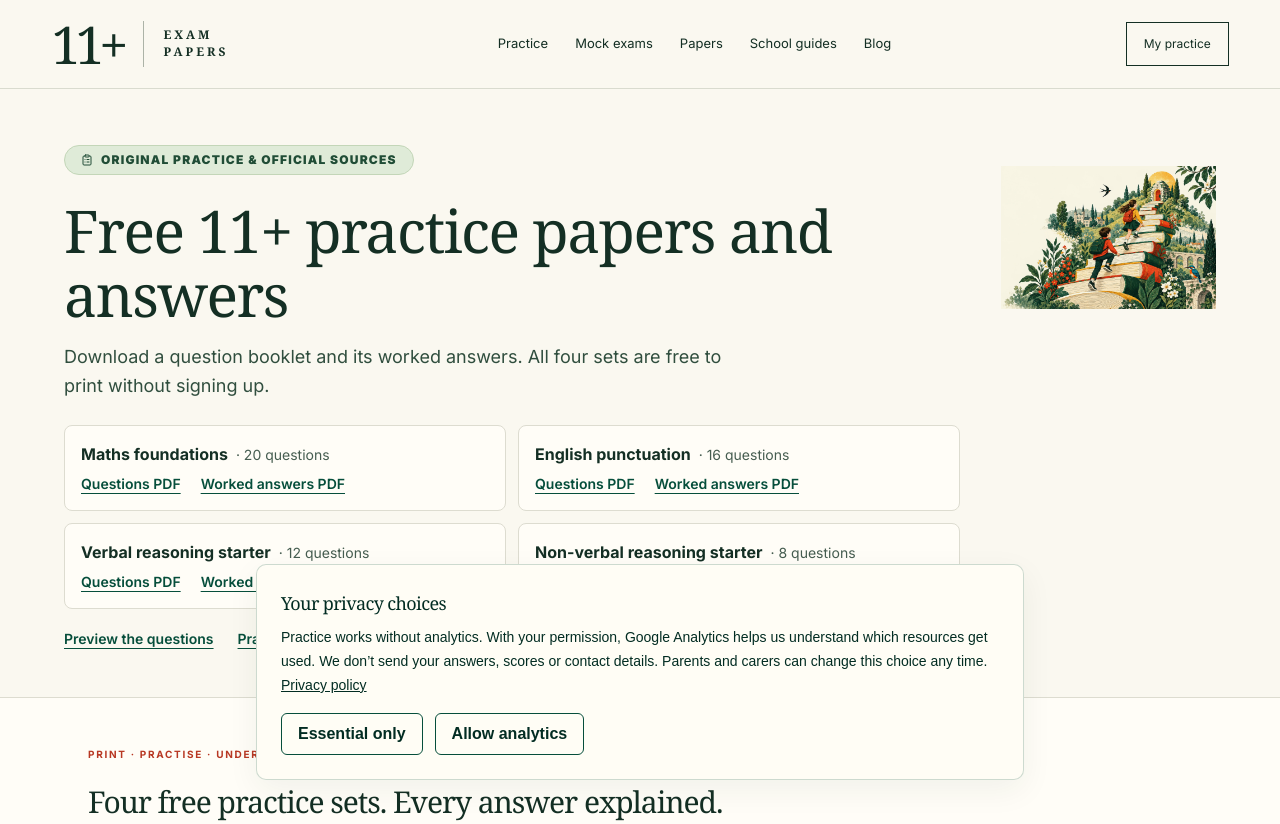
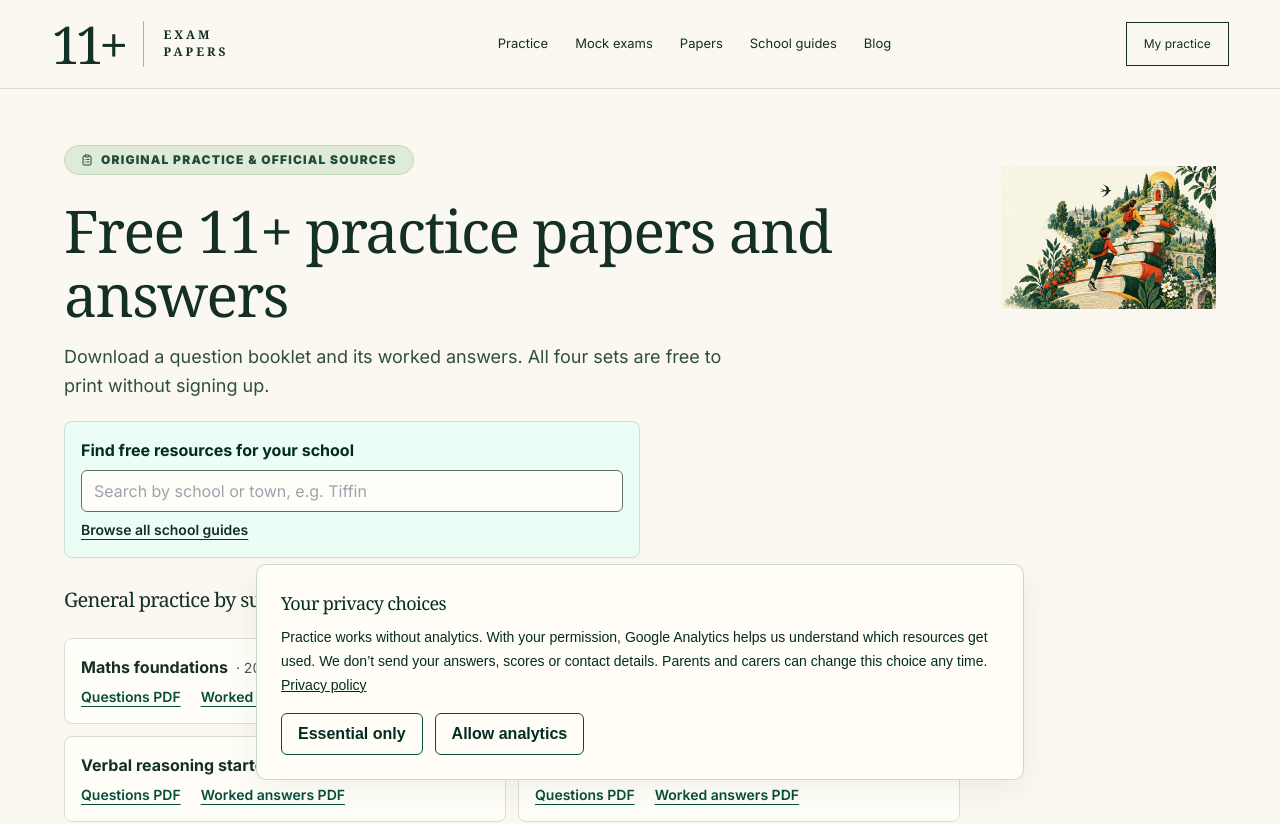
Before and after one commit to vimldn/11plus6, a Next.js app: page /papers in a window 1280 px wide. Shown: the top 824 px of the page. Built offline with nearby package versions, Linux system fonts and the light colour scheme.

Commit message:
Put school lookup and worked answers first on Papers

```diff
--- a/app/papers/PapersClient.tsx
+++ b/app/papers/PapersClient.tsx
@@ -498,6 +498,12 @@ function PapersPageInner() {
     });
   }, [search, filter]);
 
+  const [schoolLookup, setSchoolLookup] = useState('');
+  const lookup = schoolLookup.trim().toLowerCase();
+  const schoolMatches = lookup ? SCHOOLS.filter(s =>
+    [s.name, s.shortName, s.location.area, s.location.city].some(value => value.toLowerCase().includes(lookup))
+  ).slice(0, 6) : [];
+
   const grammarSchools = filtered.filter((s) => s.category === 'grammar');
   const privateSchools = filtered.filter((s) => s.category === 'private');
 
@@ -519,6 +525,15 @@ function PapersPageInner() {
             <p className="max-w-2xl text-lg leading-relaxed text-slate-700">
               Download a question booklet and its worked answers. All four sets are free to print without signing up.
             </p>
+            <div className="mt-5 max-w-xl rounded-xl border border-emerald-900/15 bg-emerald-50 p-4">
+              <label htmlFor="paper-school-lookup" className="block font-bold text-emerald-950">Find free resources for your school</label>
+              <input id="paper-school-lookup" type="search" value={schoolLookup} onChange={e => setSchoolLookup(e.target.value)} placeholder="Search by school or town, e.g. Tiffin" className="mt-2 w-full rounded-lg border border-slate-400 bg-white px-3 py-2 text-base" />
+              {lookup && (schoolMatches.length ? <ul aria-label="Matching school guides" className="mt-2 grid gap-1">
+                {schoolMatches.map(s => <li key={s.id}><Link className="inline-block py-1 font-semibold text-emerald-950 underline underline-offset-4" href={`/schools/${s.id}#school-papers`}>{s.name}</Link></li>)}
+              </ul> : <p className="mt-2 text-sm" role="status">No matches. Try the school’s town or a shorter name.</p>)}
+              <Link href="/schools" className="mt-2 inline-block text-sm font-semibold underline underline-offset-4">Browse all school guides</Link>
+            </div>
+            <h2 id="free-papers-by-subject" className="mt-7 scroll-mt-24 text-xl font-bold">General practice by subject</h2>
             <ul aria-label="Download free 11+ papers by subject" className="mt-6 grid max-w-4xl gap-3 sm:grid-cols-2">
               {PRINTABLE_PRACTICE.map(paper => {
                 const label = paper.id === 'english' ? 'English punctuation' : paper.title;
```
